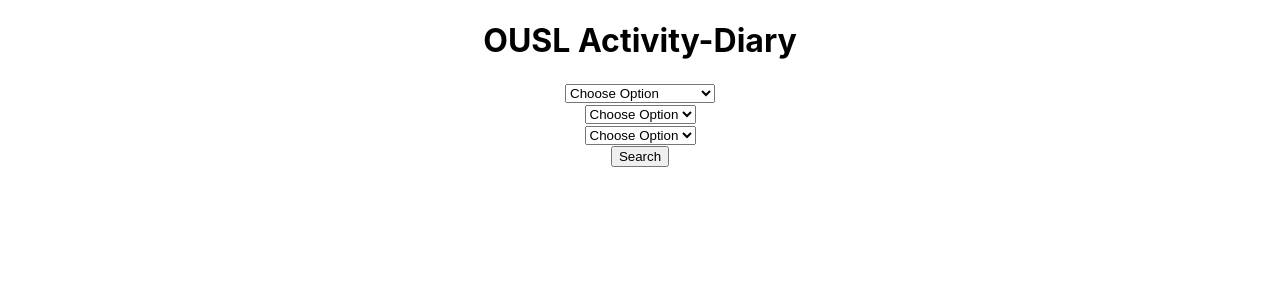
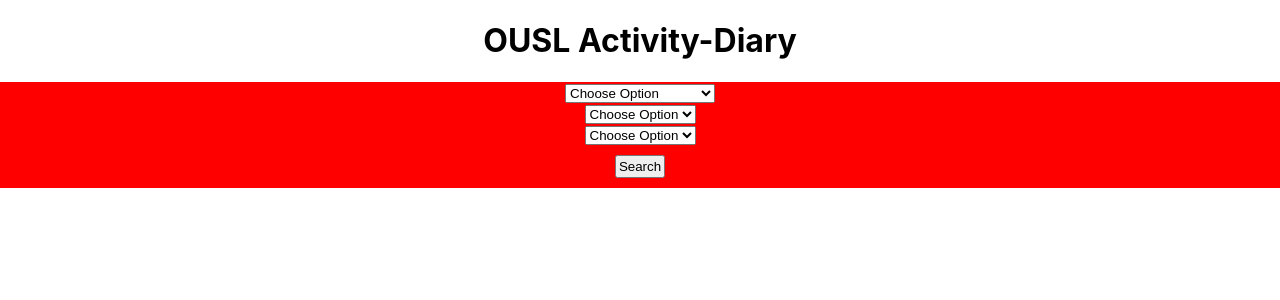
Before and after one commit to Amaya-2001/activity-diary, a React (Create React App) app: page / in a window 1280 px wide. Shown: the top 300 px of the page. Built offline with nearby package versions, Linux system fonts and the light colour scheme.

Commit message:
create styling modules for button and form

```diff
--- /dev/null
+++ b/src/button.module.css
@@ -0,0 +1,4 @@
+.submitBtn {
+    padding: 2px;
+    margin: 10px;
+}
--- a/src/components/Button.js
+++ b/src/components/Button.js
@@ -1,5 +1,7 @@
+import ButtonStyles from "../button.module.css"
+
 export const Button = () => {
     return (
-      <button type="submit">Search</button>
+      <button className={ButtonStyles.submitBtn} type="submit">Search</button>
     )
 }
--- a/src/components/Form.js
+++ b/src/components/Form.js
@@ -1,5 +1,6 @@
 import { Button } from "./Button"
 import { DropDown } from "./DropDown"
+import FormStyles from "../form.module.css"
 
 export const Form = () => {
     let programmes = ["Software Engineering", "Computer Science", "Textile Engineering"]
@@ -7,7 +8,7 @@ export const Form = () => {
     let batch_number = ["01", "02", "03"]
 
     return (
-        <form>
+        <form className={FormStyles.form}>
              <DropDown values ={programmes}></DropDown>
              <DropDown values={batch_year}></DropDown>
              <DropDown values={batch_number}></DropDown>
--- /dev/null
+++ b/src/form.module.css
@@ -0,0 +1,3 @@
+.form {
+    background-color: red;
+}
```
